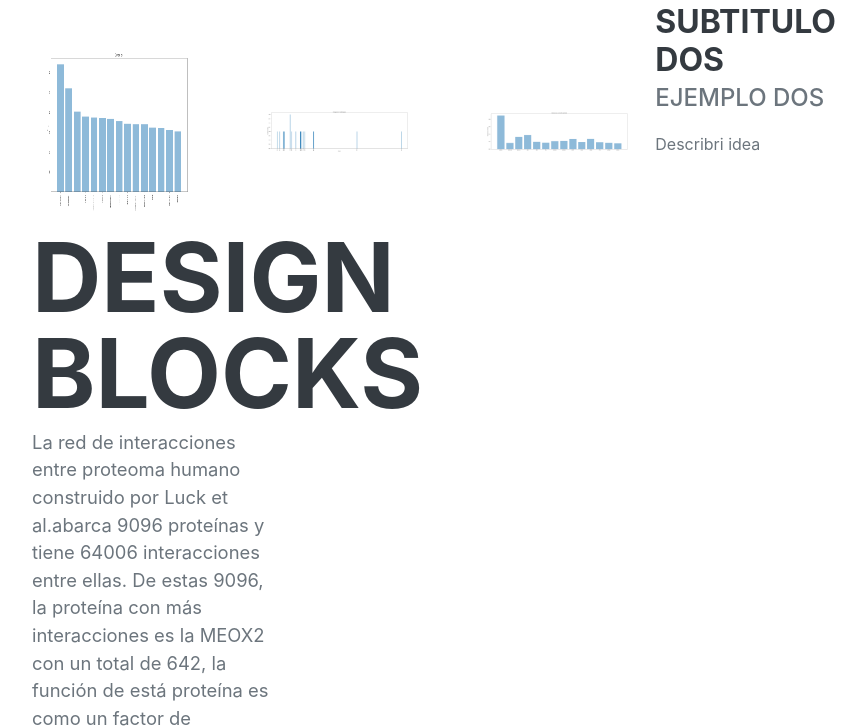
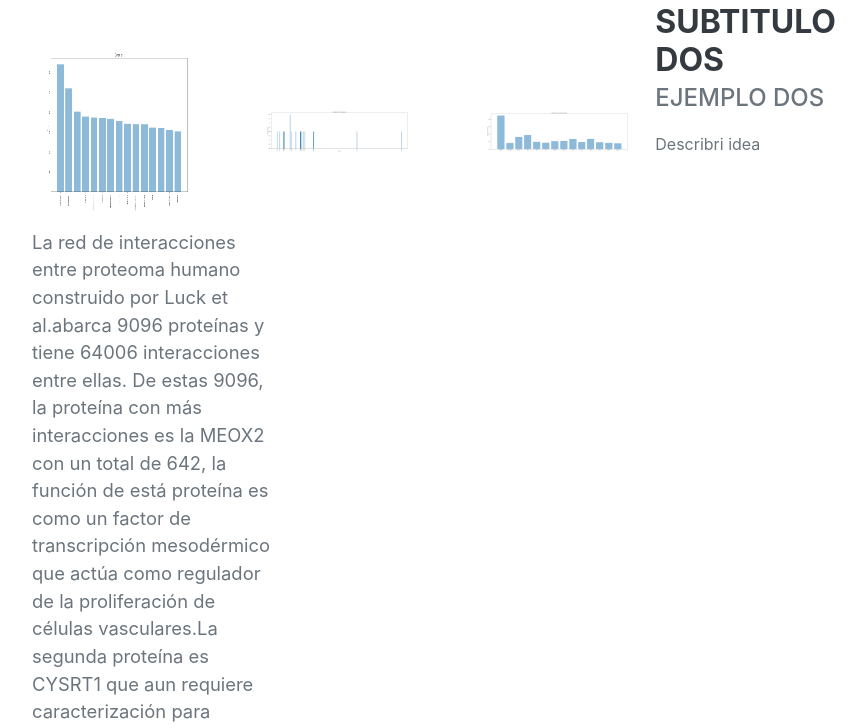
Before and after one commit to AlejandroRD98/NetworkBiology-C18, a plain HTML site: page index.html in a window 1280 px wide. Shown: the part 3670-4398 px from the top of the page, without its empty margins (348-1202 px from the left). Drawn offline with nearby package versions, Linux system fonts and the light colour scheme; a web font is replaced by a local one.

Commit message:
Update index.html

```diff
--- a/index.html
+++ b/index.html
@@ -165,7 +165,6 @@ Este fenómeno ha sido objeto de estudio debido a la actual pandemia causada por
   <div class="container">
     <div class="row align-items-center">
       <div class="col-12 col-md-6 col-lg-5">
-        <h1>Design Blocks</h1>
         <p class="lead">La red de interacciones entre proteoma humano construido por Luck et al.abarca 9096 proteínas y tiene 64006 interacciones entre ellas.
                              De estas 9096, la proteína con más interacciones es la MEOX2 con un total de 642, la  función  de está proteína es como un factor de transcripción mesodérmico que actúa como regulador de la proliferación de células vasculares.La segunda proteína es CYSRT1 que aun requiere caracterización para conocer sus funciones celulares.
                              La tercera es GOLGA2 una proteína relacionada con el aparato de Golgi y que se postula tiene juega un papel en el apilamiento de cisternas de Golgi y en el transporte vesicular.
```
